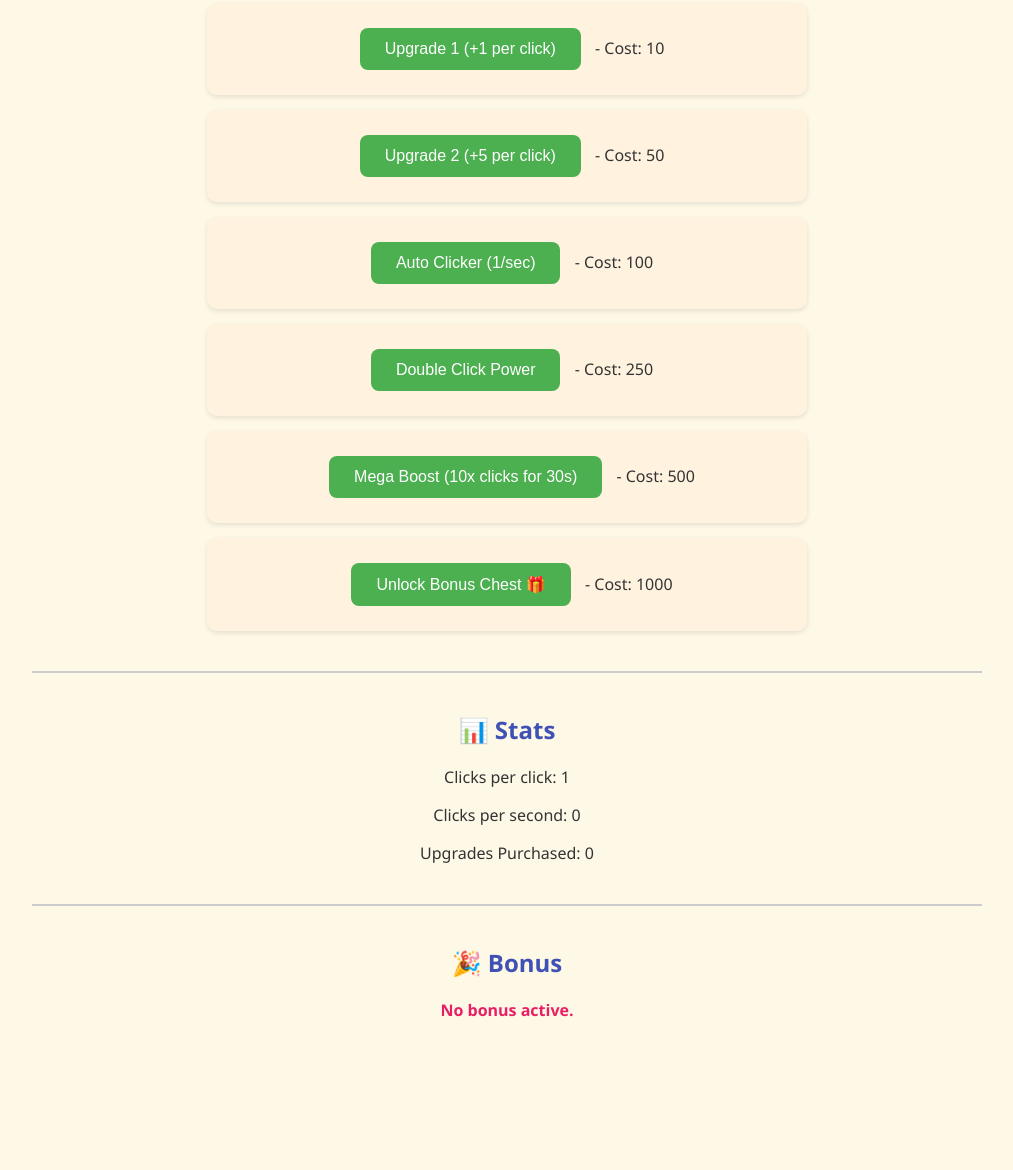
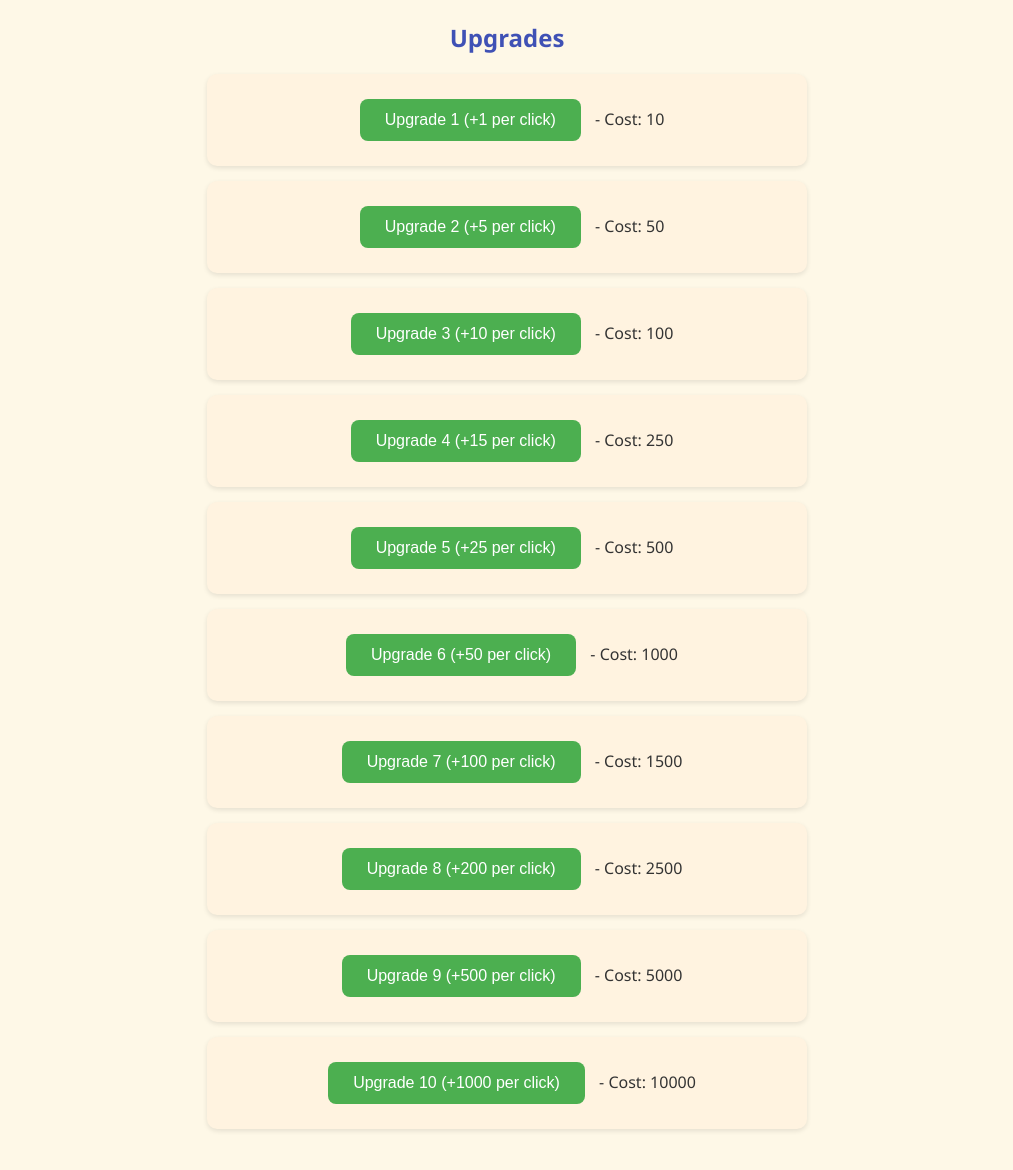
Before and after one commit to AlexGScripts/Clicker9, a plain HTML site: page index.html in a window 1280 px wide. Shown: the part 476-1646 px from the top of the page, without its empty margins (133-1146 px from the left). Before the commit the page ends 1561 px from the top, so only its background shows below. Drawn offline with Linux system fonts and the light colour scheme.

Commit message:
Update index.html

```diff
--- a/index.html
+++ b/index.html
@@ -1,22 +1,22 @@
 <!DOCTYPE html>
 <html lang="en">
 <head>
-    <meta charset="UTF-8">
-    <meta name="viewport" content="width=device-width, initial-scale=1.0">
-    <title>Ultimate Clicker Game</title>
-    <!-- Link to the CSS file -->
-    <link rel="stylesheet" href="style.css">
+  <meta charset="UTF-8" />
+  <meta name="viewport" content="width=device-width, initial-scale=1.0"/>
+  <title>Clicker Game</title>
+  <link rel="stylesheet" href="style.css" />
 </head>
 <body>
   <h1>🔥 Ultimate Clicker Game 🔥</h1>
-
-    <h2>Total Clicks: <span id="click-count">0</span></h2>
+  <p>Clicks: <span id="click-count">0</span></p>
+  <p>Click Power: <span id="click-power">1</span></p>
+  <p>Auto Clicks per Second: <span id="cps">0</span></p>
+  <p>Upgrades Purchased: <span id="upgrades">0</span></p>
+  <p id="bonus-message">No bonus active.</p>
 
   <button id="click-button">Click Me!</button>
 
-    <hr>
-
-    <h2>🛠 Upgrades</h2>
+  <h2>Upgrades</h2>
   <ul>
     <li>
       <button id="upgrade1">Upgrade 1 (+1 per click)</button>
@@ -27,36 +27,39 @@
       - Cost: <span id="upgrade2-cost">50</span>
     </li>
     <li>
-            <button id="upgrade3">Auto Clicker (1/sec)</button>
+      <button id="upgrade3">Upgrade 3 (+10 per click)</button>
       - Cost: <span id="upgrade3-cost">100</span>
     </li>
     <li>
-            <button id="upgrade4">Double Click Power</button>
+      <button id="upgrade4">Upgrade 4 (+15 per click)</button>
       - Cost: <span id="upgrade4-cost">250</span>
     </li>
     <li>
-            <button id="upgrade5">Mega Boost (10x clicks for 30s)</button>
+      <button id="upgrade5">Upgrade 5 (+25 per click)</button>
       - Cost: <span id="upgrade5-cost">500</span>
     </li>
     <li>
-            <button id="upgrade6">Unlock Bonus Chest 🎁</button>
+      <button id="upgrade6">Upgrade 6 (+50 per click)</button>
       - Cost: <span id="upgrade6-cost">1000</span>
+    </li>
+    <li>
+      <button id="upgrade7">Upgrade 7 (+100 per click)</button>
+      - Cost: <span id="upgrade7-cost">1500</span>
+    </li>
+    <li>
+      <button id="upgrade8">Upgrade 8 (+200 per click)</button>
+      - Cost: <span id="upgrade8-cost">2500</span>
+    </li>
+    <li>
+      <button id="upgrade9">Upgrade 9 (+500 per click)</button>
+      - Cost: <span id="upgrade9-cost">5000</span>
+    </li>
+    <li>
+      <button id="upgrade10">Upgrade 10 (+1000 per click)</button>
+      - Cost: <span id="upgrade10-cost">10000</span>
     </li>
   </ul>
 
-    <hr>
-
-    <h2>📊 Stats</h2>
-    <p>Clicks per click: <span id="click-power">1</span></p>
-    <p>Clicks per second: <span id="cps">0</span></p>
-    <p>Upgrades Purchased: <span id="upgrades">0</span></p>
-
-    <hr>
-
-    <h2>🎉 Bonus</h2>
-    <p id="bonus-message">No bonus active.</p>
-
-    <!-- Link to the JavaScript file -->
   <script src="script.js"></script>
 </body>
 </html>
```
Lines whose indentation alone changed are shown as unchanged.
